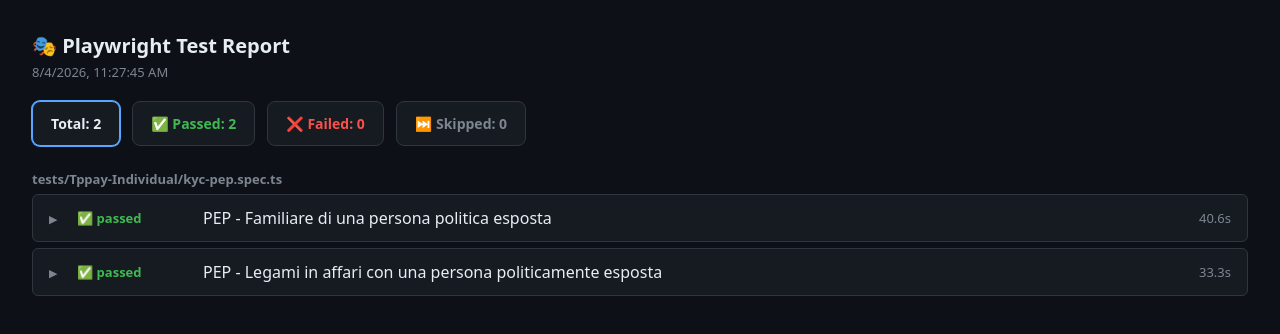
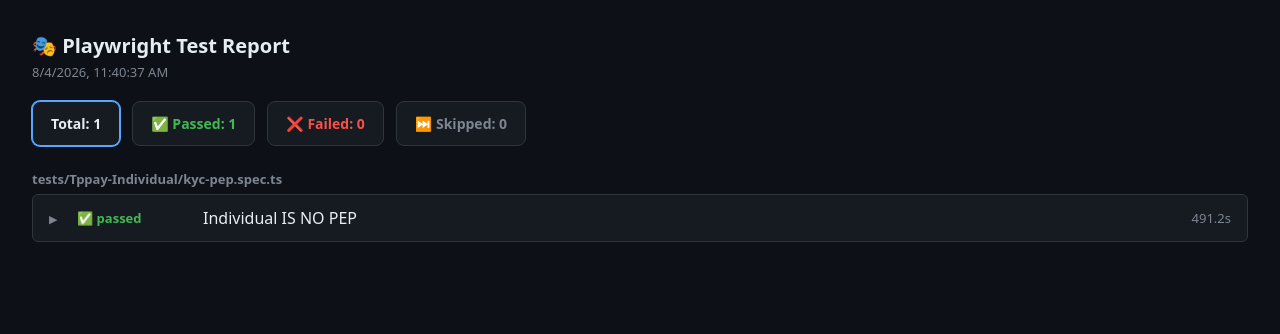
Before and after one commit to karto88/italy, a website: page docs/report/index.html in a window 1280 px wide. Drawn offline with Linux system fonts and the light colour scheme.

Commit message:
chore: update report 2026-08-04T07:48:49.566Z

```diff
--- a/docs/report/index.html
+++ b/docs/report/index.html
@@ -36,10 +36,10 @@
 </head>
 <body>
   <h1>🎭 Playwright Test Report</h1>
-  <div class="meta">8/4/2026, 11:27:45 AM</div>
+  <div class="meta">8/4/2026, 11:40:37 AM</div>
   <div class="summary">
-    <button type="button" class="card active" data-filter="all">Total: 2</button>
-    <button type="button" class="card pass" data-filter="pass">✅ Passed: 2</button>
+    <button type="button" class="card active" data-filter="all">Total: 1</button>
+    <button type="button" class="card pass" data-filter="pass">✅ Passed: 1</button>
     <button type="button" class="card fail" data-filter="fail">❌ Failed: 0</button>
     <button type="button" class="card skip" data-filter="skip">⏭️ Skipped: 0</button>
   </div>
@@ -47,17 +47,10 @@
           <summary class="test">
             <span class="chev">▶</span>
             <span class="st" style="color:#3fb950">✅ passed</span>
-            <span class="name">PEP - Familiare di una persona politica esposta</span>
-            <span class="dur">40.6s</span>
-          </summary><pre class="log">📧 KYC email: d.kartozia+42@keepz.me
-🔎 summary validated: {"Nome":"Federica","Cognome":"Moretti","Sesso":"M","Data di nascita":"1988-05-22","Nazionalità":"Italia","Provincia di nascita":"Agrigento","Comune di nascita":"Agrigento","Codice Fiscale":"MRTFRC88E22A089H","Paese di residenza":"Italia","Provincia d</pre></details><details class="test-item" data-status="pass">
-          <summary class="test">
-            <span class="chev">▶</span>
-            <span class="st" style="color:#3fb950">✅ passed</span>
-            <span class="name">PEP - Legami in affari con una persona politicamente esposta</span>
-            <span class="dur">33.3s</span>
-          </summary><pre class="log">📧 KYC email: d.kartozia+43@keepz.me
-🔎 summary validated: {"Nome":"Riccardo","Cognome":"Romano","Sesso":"M","Data di nascita":"1988-05-22","Nazionalità":"Italia","Provincia di nascita":"Agrigento","Comune di nascita":"Agrigento","Codice Fiscale":"RMNRCR88E22A089W","Paese di residenza":"Italia","Provincia di</pre></details></div>
+            <span class="name">Individual IS NO PEP</span>
+            <span class="dur">491.2s</span>
+          </summary><pre class="log">📧 KYC email: d.kartozia+44@keepz.me
+🔎 summary validated: {"Nome":"Martina","Cognome":"Bruno","Sesso":"M","Data di nascita":"1988-05-22","Nazionalità":"Italia","Provincia di nascita":"Agrigento","Comune di nascita":"Agrigento","Codice Fiscale":"BRNMTN88E22A089T","Paese di residenza":"Italia","Provincia di r</pre></details></div>
   <script>
     (function () {
       const cards = document.querySelectorAll('.card');
```
